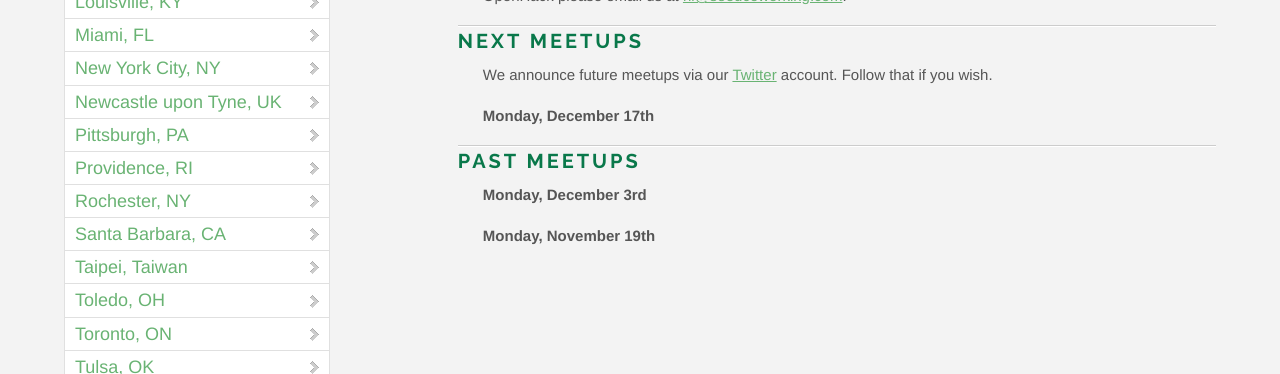
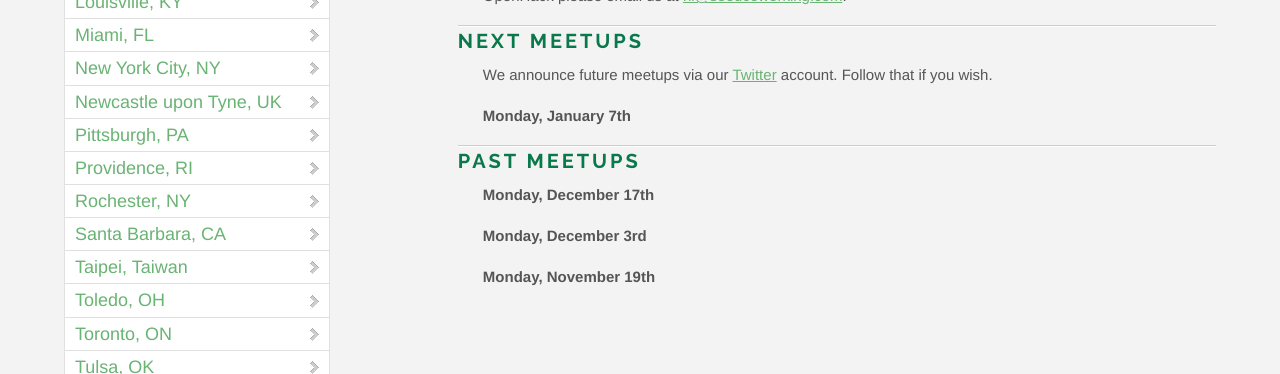
Before and after one commit to OpenHack/openhack.github.com, a Jekyll site: the page built from toledo/index.markdown, in a window 1280 px wide. Shown: the part 827-1201 px from the top of the page. Built offline with Jekyll 4.4.1, drawn with Linux system fonts in a browser that asks for light colours; nearby versions of some CDN libraries; Markdown is read by kramdown in place of the engine named in the settings; comment, search, counter and statistics services are not loaded.

Commit message:
Updated Toledo's dates

```diff
--- a/toledo/index.markdown
+++ b/toledo/index.markdown
@@ -21,9 +21,11 @@ We are currently looking for sponsors to help provide food and beverages. If you
 
 We announce future meetups via our [Twitter](http://twitter.com/openhacktoledo) account. Follow that if you wish.
 
-**Monday, December 17th**
+**Monday, January 7th**
 
 ### Past meetups
+
+**Monday, December 17th**
 
 **Monday, December 3rd**
 
```
